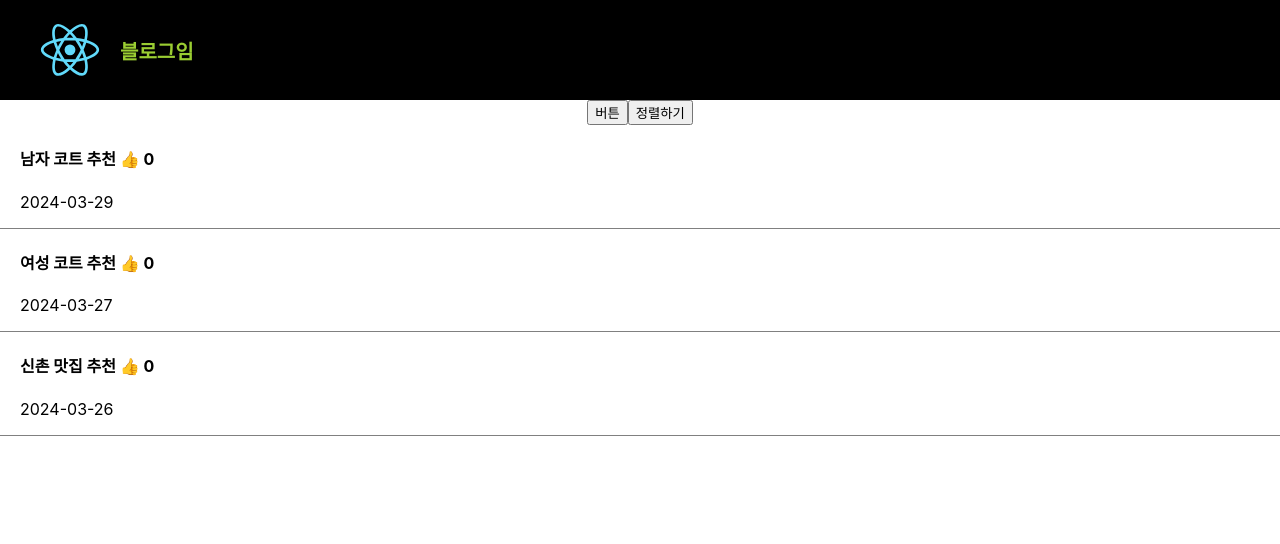
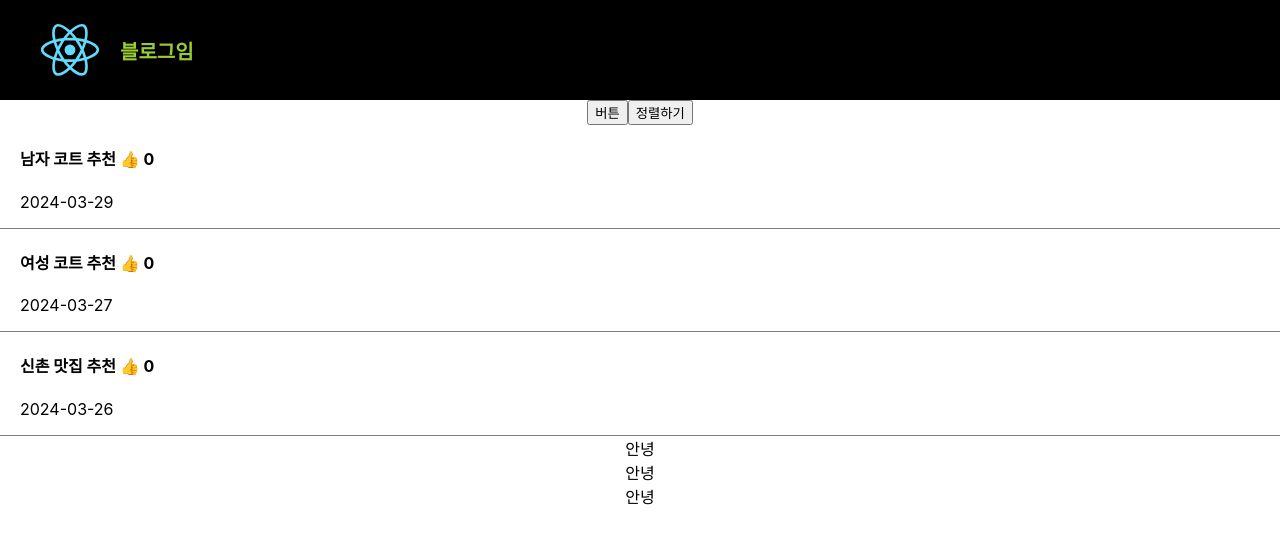
Before and after one commit to sonsungjong/React_blog, a React (Create React App) app: page / in a window 1280 px wide. Shown: the top 544 px of the page. Built offline with nearby package versions, Linux system fonts and the light colour scheme.

Commit message:
컴포넌트 반복 map 중간업로드

```diff
--- a/src/App.js
+++ b/src/App.js
@@ -59,6 +59,7 @@ function App() {
   let [modal, setModal] = useState(false)         // 컴포넌트의 현재 UI의 상태를 false로 저장 (상태변경 스위치)
   // html/css 만들고, UI현재상태를 useState에 저장, state를 변경하면서 UI가 어떻게 보일지 작성
 
+
   return (
     <div className="App">
       <div className="black-nav">
@@ -105,6 +106,16 @@ function App() {
         modal == true ? <Modal/> : null
       }
 
+      {
+        // list를 반복시켜보자
+        // 중괄호 안에서는 for반복문이 아니라 map() 을 사용
+        [1,2,3].map(function(a){
+          console.log(a)
+          return (<div>안녕</div>)       // 배열로 담아줌 [<div>안녕</div>, <div>안녕</div>, <div>안녕</div>]
+        })
+
+      }
+
     </div>
   );
 }
```
